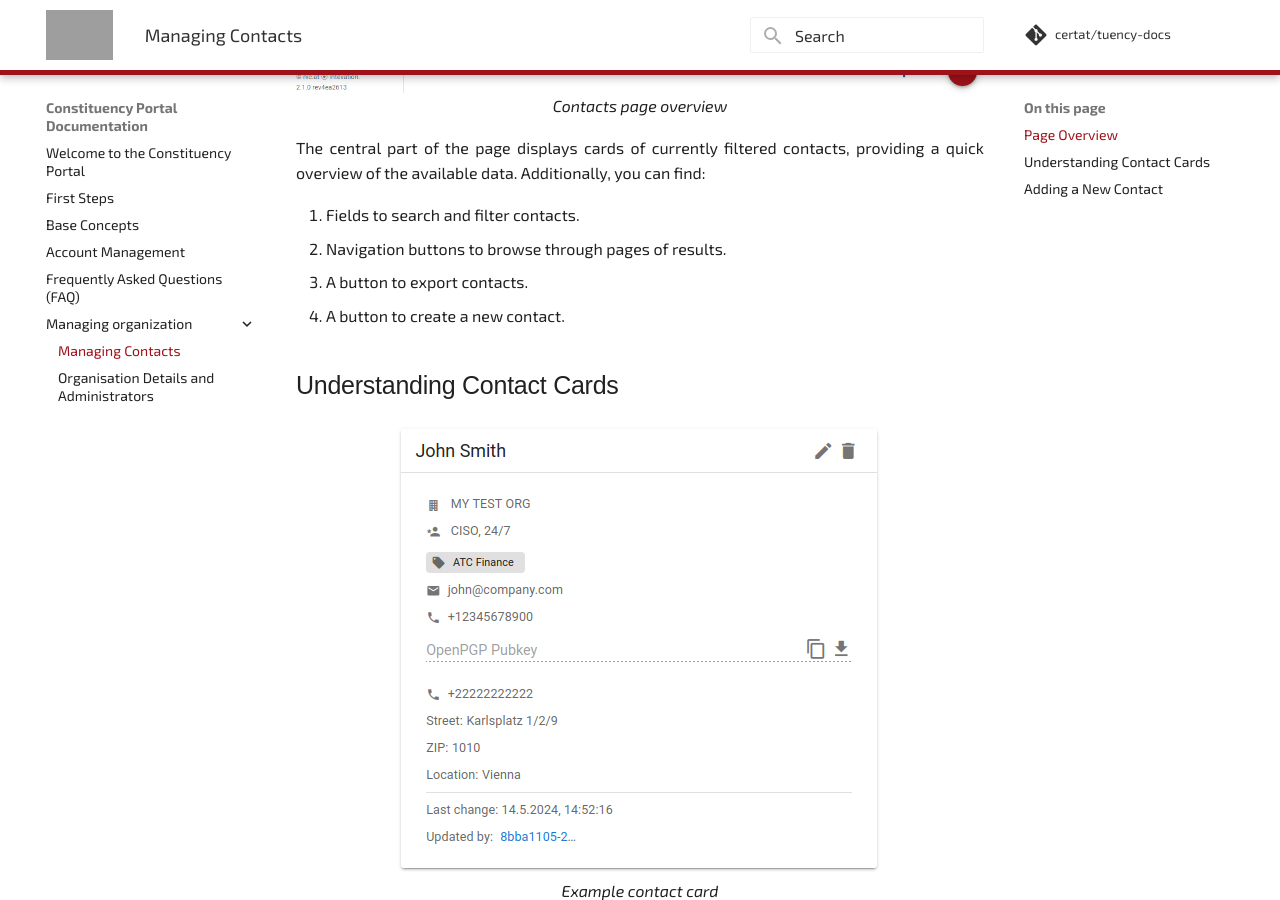
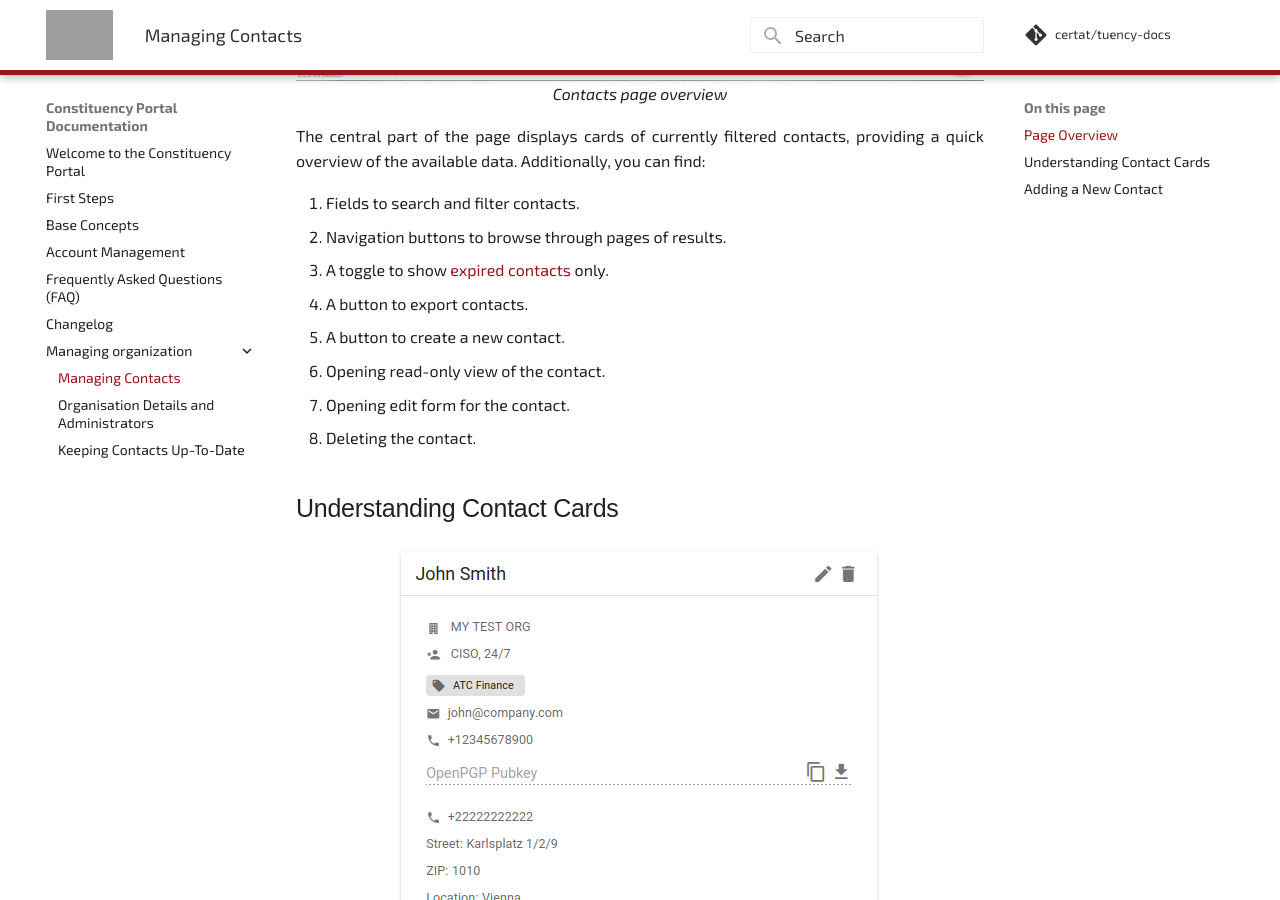
Before and after one commit to certat/tuency-docs, an MkDocs documentation site: the page built from docs/Managing organization/01_contacts.md, in a window 1280 px wide and 900 px high, scrolled down 811 px. Built offline with MkDocs 1.6.1 and Material for MkDocs 9.7.7, drawn with Linux system fonts in a browser that asks for light colours; some web fonts are replaced; plug-ins that fetch from the network failed and are left out; comment, search, counter and statistics services are not loaded; grey boxes are pictures that could not be loaded.

Commit message:
Docs about expired contacts

```diff
--- a/docs/Managing organization/01_contacts.md
+++ b/docs/Managing organization/01_contacts.md
@@ -13,8 +13,12 @@ overview of the available data. Additionally, you can find:
 
 1. Fields to search and filter contacts.
 2. Navigation buttons to browse through pages of results.
-3. A button to export contacts.
-4. A button to create a new contact.
+3. A toggle to show [expired contacts](03_reminders.md) only.
+4. A button to export contacts.
+5. A button to create a new contact.
+6. Opening read-only view of the contact.
+7. Opening edit form for the contact.
+8. Deleting the contact.
 
 ## Understanding Contact Cards
 
--- a/docs/js/banner.js
+++ b/docs/js/banner.js
@@ -10,7 +10,7 @@ document$.subscribe(function() {
         <div class="md-banner__inner md-grid md-typeset">
             You're seeing an unofficial or development version of the documentation.
             The content may not refer the current state nor be provided by CERT.at. <br>
-            Please visit <a href="https://cert.at">cert.at</a> to read the official documentation.
+            Please visit <a href="https://tuency.cert.at/docs/">cert.at</a> to read the official documentation.
         </div>
     </aside>`;
 
```
Also changed, not shown: docs/10_changelog.md (added, +16 -0 lines), docs/Managing organization/03_reminders.md (added, +50 -0 lines), docs/index.md (+1 -1 lines), docs/Managing organization/assets/contact_view.png (deleted), docs/Managing organization/assets/contacts_view_described.png, docs/Managing organization/assets/expired_confirm.png (added), docs/Managing organization/assets/expired_filter.png (added), docs/Managing organization/assets/expired_mark.png (added).
